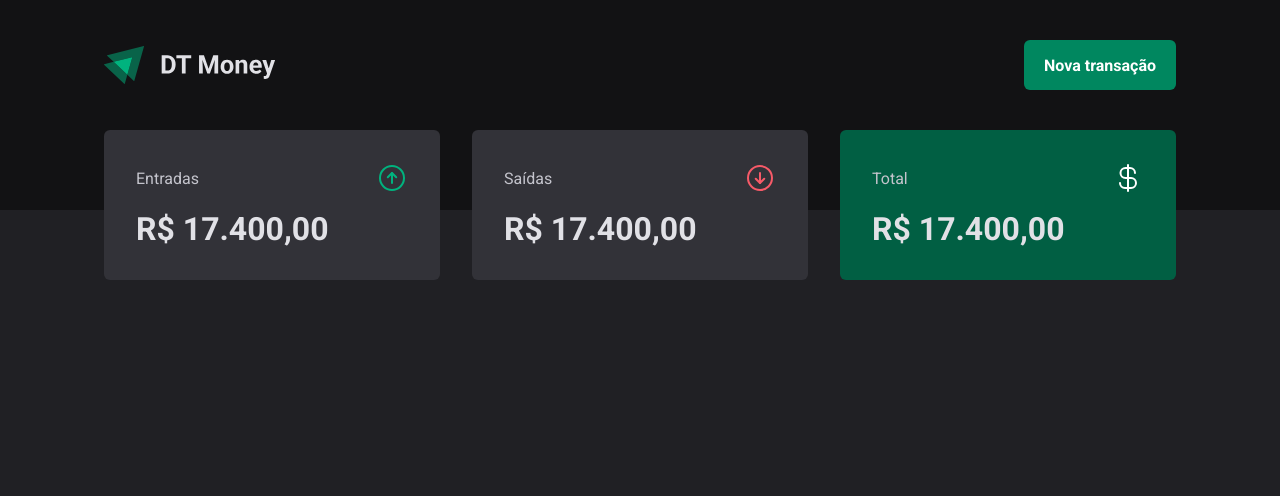
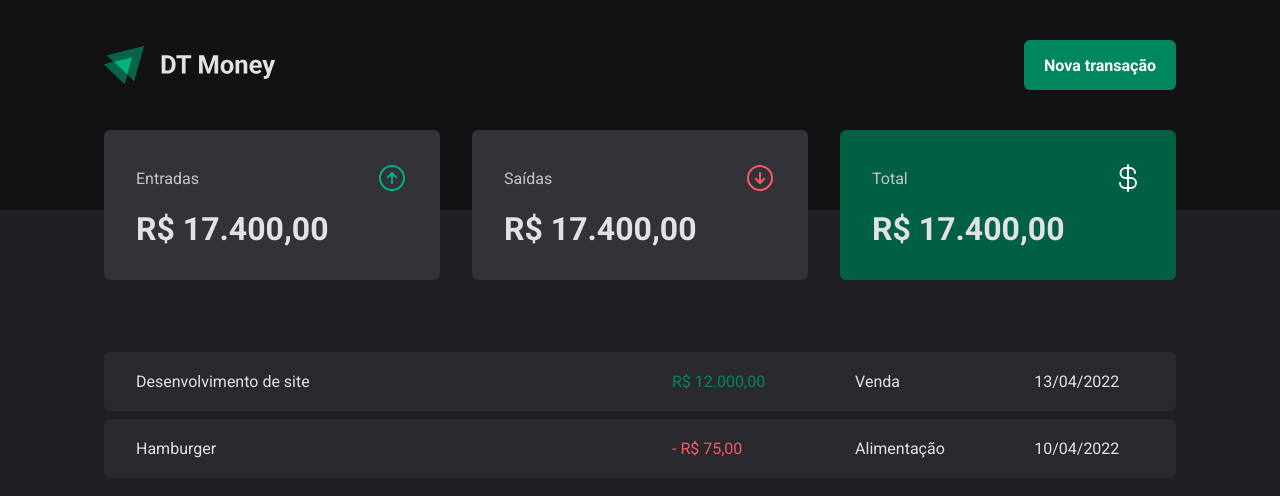
Before and after one commit to Cassiano26/dt-money, a React (Vite) app: page / in a window 1280 px wide. Shown: the top 496 px of the page. Built offline with nearby package versions, Linux system fonts and the light colour scheme.

Commit message:
Criando tabelsa da pagina transactions.

```diff
--- a/src/pages/Transactions/index.tsx
+++ b/src/pages/Transactions/index.tsx
@@ -1,11 +1,38 @@
 import { Header } from "../../components/Header";
 import { Summary } from "../../components/Summary";
+import { PriceHighlight, TransactionsContainer, TransactionsTable } from "./styles";
 
 export function Transactions() {
   return (
     <div>
       <Header />
       <Summary />
+      <TransactionsContainer>
+        <TransactionsTable>
+          <tbody>
+            <tr>
+              <td width="50%" >Desenvolvimento de site</td>
+              <td>
+                <PriceHighlight variant="income">
+                  R$ 12.000,00
+                </PriceHighlight>
+              </td>
+              <td>Venda</td>
+              <td>13/04/2022</td>
+            </tr>
+            <tr>
+              <td width="50%" >Hamburger</td>
+              <td>
+                <PriceHighlight variant="outcome">
+                  - R$ 75,00
+                </PriceHighlight>
+              </td>
+              <td>Alimentação</td>
+              <td>10/04/2022</td>
+            </tr>
+          </tbody>
+        </TransactionsTable>
+      </TransactionsContainer>
     </div>
   )
 }
--- a/src/pages/Transactions/styles.ts
+++ b/src/pages/Transactions/styles.ts
@@ -0,0 +1,36 @@
+import styled from "styled-components";
+
+export const TransactionsContainer = styled.main`
+  width: 100%;
+  max-width: 1120px;
+  margin: 4rem auto 0;
+  padding: 0 1.5rem;
+`
+
+export const TransactionsTable = styled.table`
+  width: 100%;
+  border-collapse: separate;
+  border-spacing: 0 0.5rem;
+  /* margin-top: 1.5rem; */
+  td {
+    padding: 1.25rem 2rem;
+    background: ${props => props.theme['gray-700']};
+    &:first-child {
+      border-top-left-radius: 6px;
+      border-bottom-left-radius: 6px;
+    }
+    &:last-child {
+      border-top-right-radius: 6px;
+      border-bottom-right-radius: 6px;
+    }
+  }
+
+`
+
+interface PriceHightlightProps {
+  variant: 'income' | 'outcome'
+}
+
+export const PriceHighlight = styled.span<PriceHightlightProps>`
+  color: ${props => props.variant === "income" ? props.theme['green-500'] : props.theme['red-300']};
+`
```
